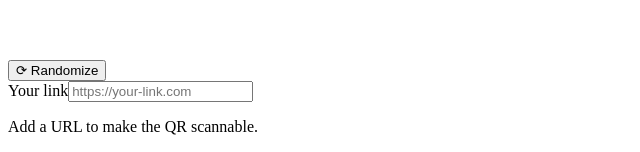
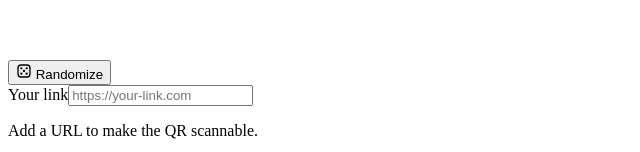
Before and after one commit to deepp2905/ConfigR, a React (Vite) app: page / in a window 1280 px wide. Shown: the part 2709-2861 px from the top of the page, without its empty margins (0-640 px from the left). Built offline with nearby package versions, Linux system fonts and the light colour scheme; the HTML template or start-up script is replaced by a standard one; a web font is replaced by a local one.

Commit message:
randomize micro-animation

```diff
--- /dev/null
+++ b/src/components/DiceIcon.tsx
@@ -0,0 +1,39 @@
+/** A die face (rounded square + 1–6 pips) drawn with currentColor. */
+const POS: Record<string, [number, number]> = {
+  tl: [8, 8],
+  tr: [16, 8],
+  ml: [8, 12],
+  mr: [16, 12],
+  bl: [8, 16],
+  br: [16, 16],
+  c: [12, 12],
+}
+
+const FACES: Record<number, string[]> = {
+  1: ['c'],
+  2: ['tl', 'br'],
+  3: ['tl', 'c', 'br'],
+  4: ['tl', 'tr', 'bl', 'br'],
+  5: ['tl', 'tr', 'c', 'bl', 'br'],
+  6: ['tl', 'tr', 'ml', 'mr', 'bl', 'br'],
+}
+
+export function DiceIcon({ value }: { value: number }) {
+  const pips = FACES[value] ?? FACES[1]
+  return (
+    <svg
+      className="icon-dice"
+      width="16"
+      height="16"
+      viewBox="0 0 24 24"
+      fill="none"
+      aria-hidden
+    >
+      <rect x="3" y="3" width="18" height="18" rx="4.5" stroke="currentColor" strokeWidth="2" />
+      {pips.map((p) => {
+        const [cx, cy] = POS[p]
+        return <circle key={p} cx={cx} cy={cy} r="1.7" fill="currentColor" />
+      })}
+    </svg>
+  )
+}
--- a/src/components/PhonePreview.tsx
+++ b/src/components/PhonePreview.tsx
@@ -5,12 +5,14 @@ import { getShader, getPalette, buildShaderProps } from '../shaders/registry'
 import { normalizeUrl } from '../lib/url'
 import { QrLayer } from './QrLayer'
 import { Select } from './Select'
+import { DiceIcon } from './DiceIcon'
 
 export function PhonePreview() {
   const state = useConfig()
   const dispatch = useDispatchConfig()
   const frameRef = useRef<HTMLDivElement | null>(null)
   const [qrSelected, setQrSelected] = useState(false)
+  const [dieFace, setDieFace] = useState(5)
 
   const device = getDevice(state.deviceId)
   const def = getShader(state.shaderId)
@@ -92,9 +94,12 @@ export function PhonePreview() {
 
       <button
         className="btn-randomize"
-        onClick={() => dispatch({ type: 'RANDOMIZE_BACKGROUND' })}
+        onClick={() => {
+          setDieFace(1 + Math.floor(Math.random() * 6))
+          dispatch({ type: 'RANDOMIZE_BACKGROUND' })
+        }}
       >
-        <span aria-hidden>⟳</span> Randomize
+        <DiceIcon value={dieFace} /> Randomize
       </button>
     </div>
   )
```
Also changed, not shown: 1 other file (tests, documents, lock files or other folders).
